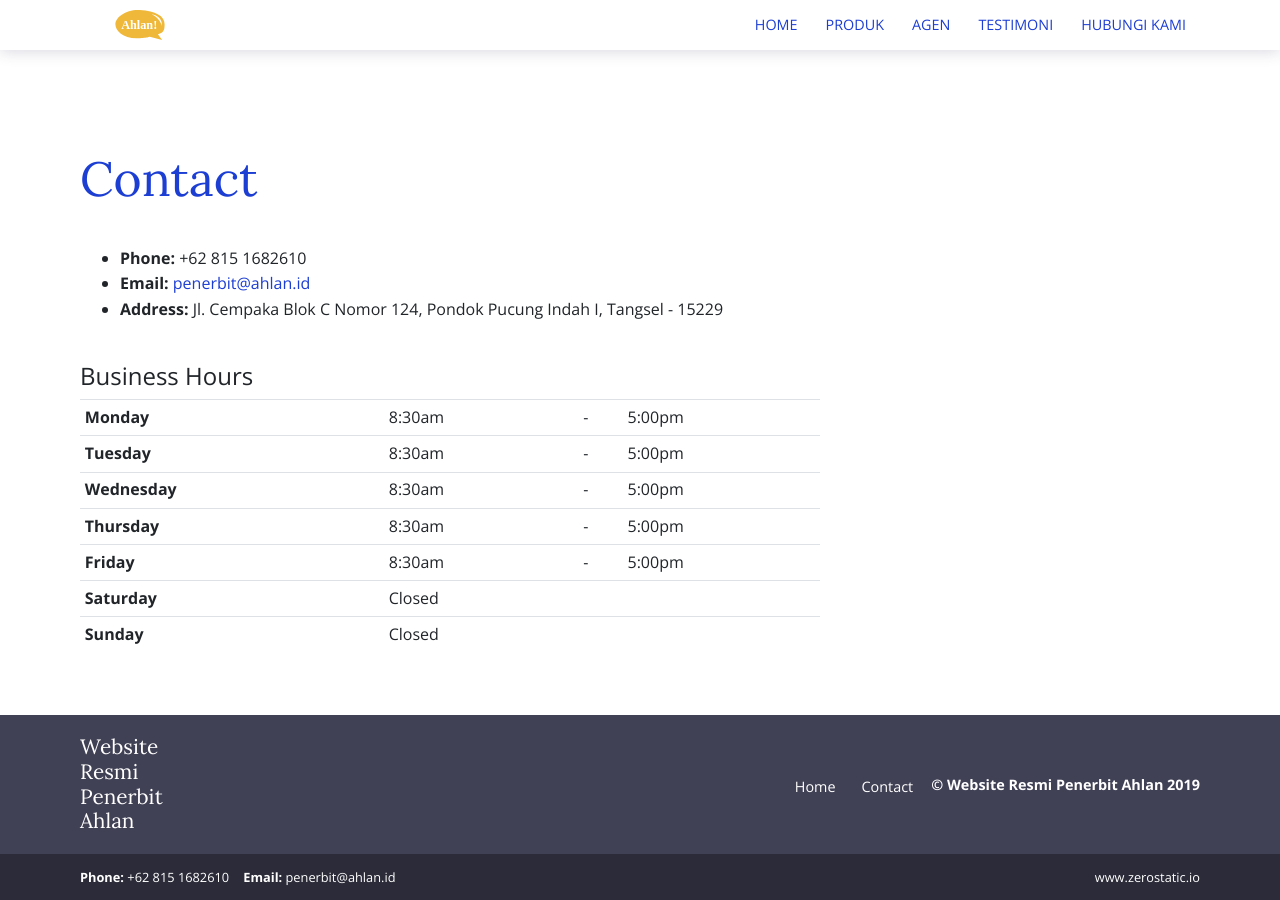
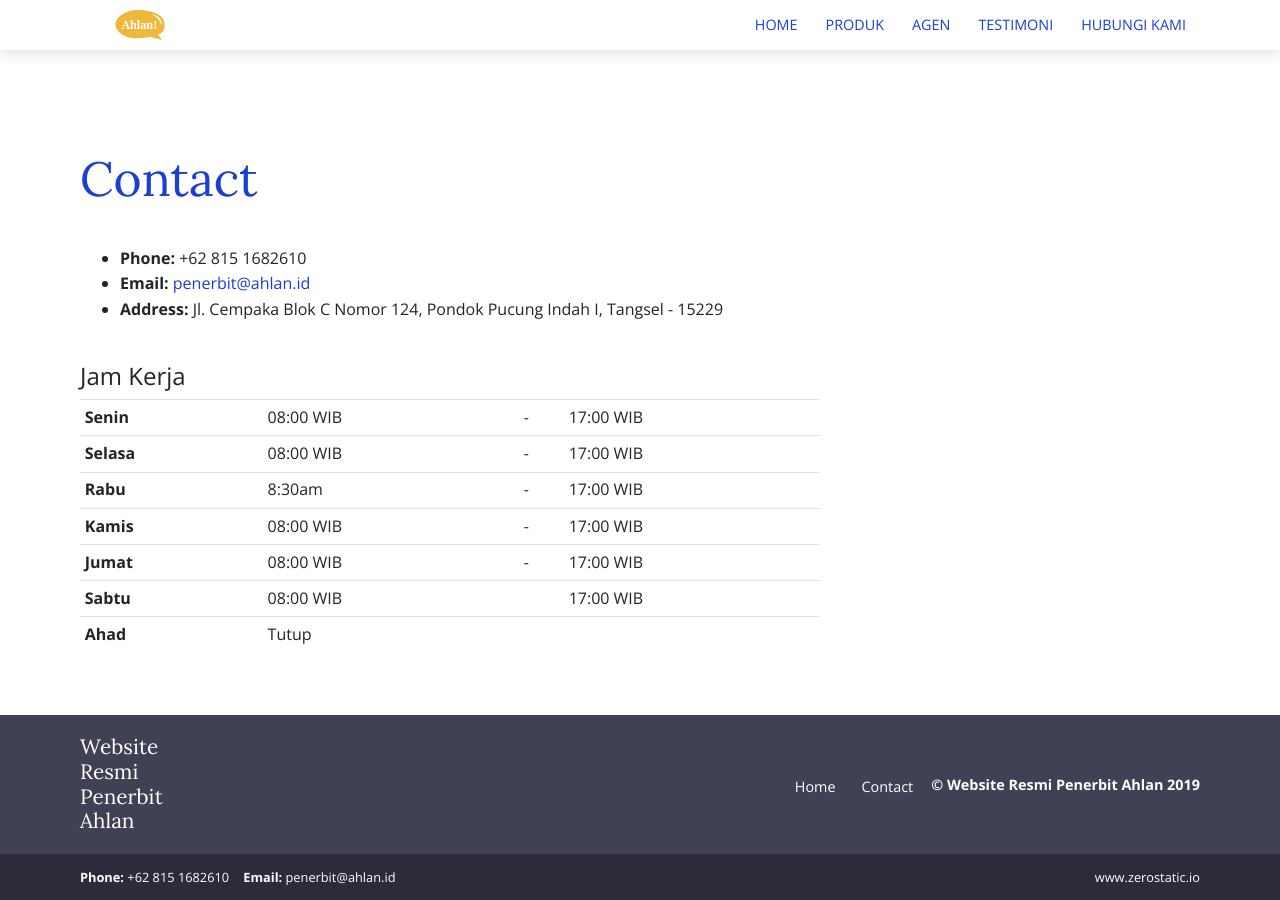
Before and after one commit to ahlanid/ahlanid.github.io, a Jekyll site: the page built from contact.html, in a window 1280 px wide. Built offline with Jekyll 4.4.1, drawn with Linux system fonts in a browser that asks for light colours.

Commit message:
Update contact.html

```diff
--- a/contact.html
+++ b/contact.html
@@ -24,47 +24,47 @@ bodyClass: page-contact
         <li><strong>Address: </strong>{{ site.data.contact.address }}</li>
         {% endif %}
       </ul>
-      <h4 class="mt-4">Business Hours</h4>
+      <h4 class="mt-4">Jam Kerja</h4>
       <table class="table table-sm opening-hours-table">
         <tr>
-          <td class="day font-weight-bold">Monday</td>
+          <td class="day font-weight-bold">Senin</td>
+          <td class="opens">08:00 WIB</td>
+          <td>-</td>
+          <td class="closes">17:00 WIB</td>
+        </tr>
+        <tr>
+          <td class="day font-weight-bold">Selasa</td>
+          <td class="opens">08:00 WIB</td>
+          <td>-</td>
+          <td class="closes">17:00 WIB</td>
+        </tr>
+        <tr>
+          <td class="day font-weight-bold">Rabu</td>
           <td class="opens">8:30am</td>
           <td>-</td>
-          <td class="closes">5:00pm</td>
+          <td class="closes">17:00 WIB</td>
         </tr>
         <tr>
-          <td class="day font-weight-bold">Tuesday</td>
-          <td class="opens">8:30am</td>
+          <td class="day font-weight-bold">Kamis</td>
+          <td class="opens">08:00 WIB</td>
           <td>-</td>
-          <td class="closes">5:00pm</td>
+          <td class="closes">17:00 WIB</td>
         </tr>
         <tr>
-          <td class="day font-weight-bold">Wednesday</td>
-          <td class="opens">8:30am</td>
+          <td class="day font-weight-bold">Jumat</td>
+          <td class="opens">08:00 WIB</td>
           <td>-</td>
-          <td class="closes">5:00pm</td>
+          <td class="closes">17:00 WIB</td>
         </tr>
         <tr>
-          <td class="day font-weight-bold">Thursday</td>
-          <td class="opens">8:30am</td>
-          <td>-</td>
-          <td class="closes">5:00pm</td>
+          <td class="day font-weight-bold">Sabtu</td>
+          <td class="opens">08:00 WIB</td>
+          <td></td>
+          <td class="closes">17:00 WIB</td>
         </tr>
         <tr>
-          <td class="day font-weight-bold">Friday</td>
-          <td class="opens">8:30am</td>
-          <td>-</td>
-          <td class="closes">5:00pm</td>
-        </tr>
-        <tr>
-          <td class="day font-weight-bold">Saturday</td>
-          <td class="opens">Closed</td>
-          <td></td>
-          <td class="closes"></td>
-        </tr>
-        <tr>
-          <td class="day font-weight-bold">Sunday</td>
-          <td class="opens">Closed</td>
+          <td class="day font-weight-bold">Ahad</td>
+          <td class="opens">Tutup</td>
           <td> </td>
           <td class="closes"></td>
         </tr>
```
